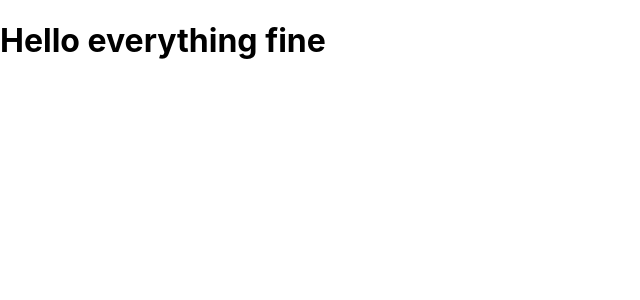
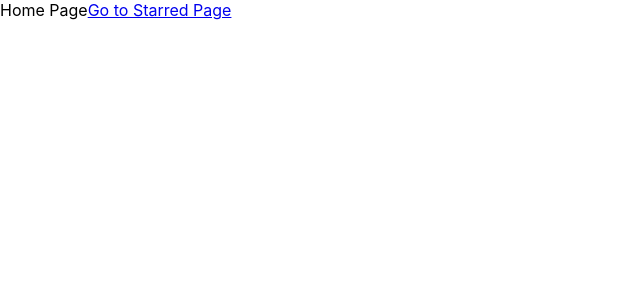
Before and after one commit to abdulrahmans0414/box-office-app, a React (Create React App) app: page / in a window 1280 px wide. Shown: the top 300 px of the page, without its empty margins (0-640 px from the left). Built offline with nearby package versions, Linux system fonts and the light colour scheme.

Commit message:
Installed react-router-dom

```diff
--- a/package.json
+++ b/package.json
@@ -10,6 +10,7 @@
     "prettier": "^3.0.3",
     "react": "^18.2.0",
     "react-dom": "^18.2.0",
+    "react-router-dom": "^6.15.0",
     "react-scripts": "5.0.1",
     "web-vitals": "^2.1.4",
     "workbox-background-sync": "^6.6.0",
--- a/src/App.jsx
+++ b/src/App.jsx
@@ -1,9 +1,31 @@
-
+import {BrowserRouter, Routes, Route} from 'react-router-dom'
+import Home from './pages/Home';
+import Starred from './pages/Starred';
 function App() {
   return (
-    <div >
-     <h1>Hello everything fine</h1>
-    </div>
+    <BrowserRouter>
+    <Routes>
+      <Route path="/" element={<Home />} />
+      <Route path="/contact" element={<div>Contacts</div>} />
+      <Route path="/starred" element={<Starred />} />
+      <Route path="*" element={<div>Page Not Found</div>} />
+
+
+      {/* <Route path="/" element={<App />}>
+        <Route index element={<Home />} />
+        <Route path="teams" element={<Teams />}>
+          <Route path=":teamId" element={<Team />} />
+          <Route path="new" element={<NewTeamForm />} />
+          <Route index element={<LeagueStandings />} />
+        </Route>
+      </Route>
+      <Route element={<PageLayout />}>
+        <Route path="/privacy" element={<Privacy />} />
+        <Route path="/tos" element={<Tos />} />
+      </Route>
+      <Route path="contact-us" element={<Contact />} /> */}
+    </Routes>
+  </BrowserRouter>
   );
 }
 
--- /dev/null
+++ b/src/pages/Home.jsx
@@ -0,0 +1,8 @@
+import { Link } from "react-router-dom";
+const Home =()=>{
+    return <div>Home Page
+        <Link to="/starred">Go to Starred Page</Link>
+    </div>
+}
+
+export default Home;
--- /dev/null
+++ b/src/pages/Starred.jsx
@@ -0,0 +1,5 @@
+const Starred =()=>{
+    return <div>Starred Page</div>
+}
+
+export default Starred;
```
Also changed, not shown: 1 other file (tests, documents, lock files or other folders).
